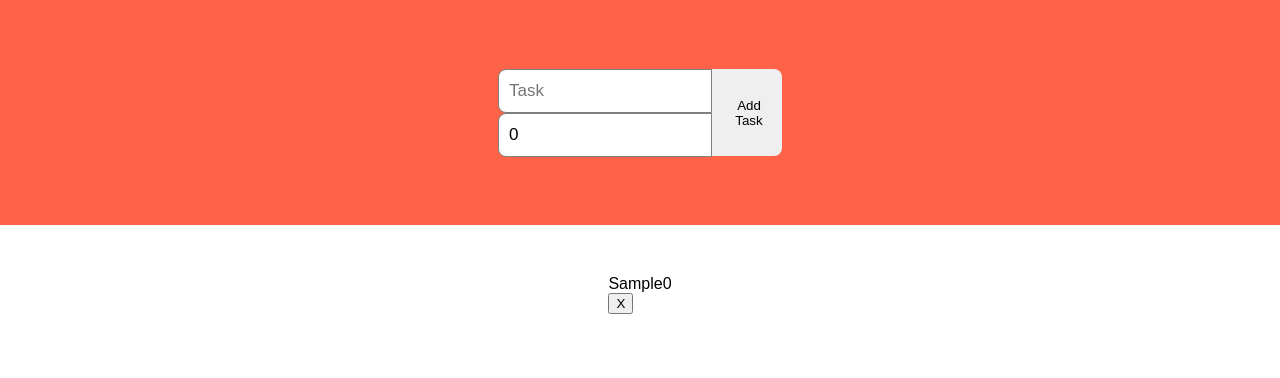
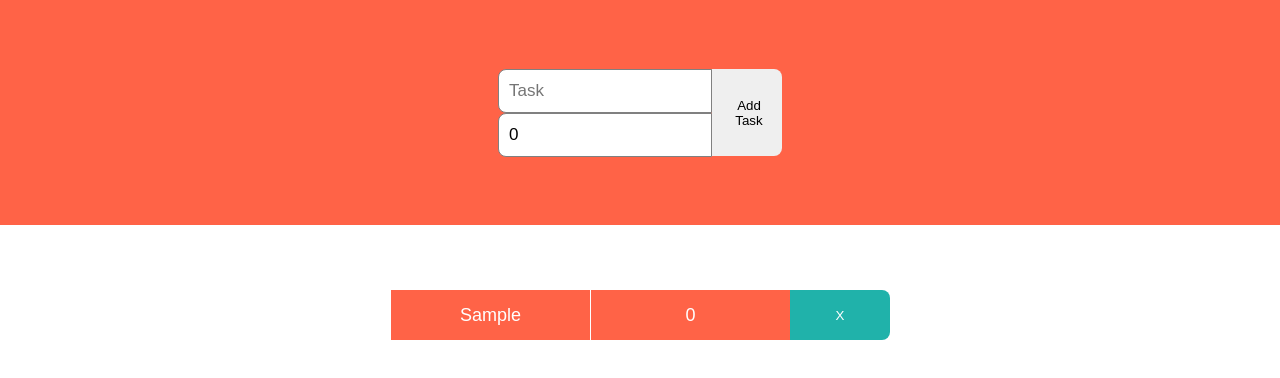
Before and after one commit to FaridAmimri/typescript-todo-list, a React (Create React App) app: page / in a window 1280 px wide. Both pictures are taken after typing "Sample" into the empty fields and a click on the button "Add Task". Shown: the top 378 px of the page. Built offline with nearby package versions, Linux system fonts and the light colour scheme.

Commit message:
Styling TodoTask component

```diff
--- a/src/App.css
+++ b/src/App.css
@@ -55,3 +55,41 @@ body {
   padding-top: 50px;
   flex-direction: column;
 }
+
+.task {
+  width: 500px;
+  height: 50px;
+  display: flex;
+  color: white;
+  margin: 15px;
+}
+
+.task .content {
+  flex: 80%;
+  height: 100%;
+  display: flex;
+  justify-content: center;
+  align-items: center;
+}
+
+.task .content span {
+  display: grid;
+  place-items: center;
+  border: 1px solid white;
+  width: 100%;
+  height: 100%;
+  font-size: 18px;
+  border-right: none;
+  background-color: tomato;
+}
+
+.task button {
+  flex: 20%;
+  height: 100%;
+  border: none;
+  background-color: lightseagreen;
+  border-top-right-radius: 8px;
+  border-bottom-right-radius: 8px;
+  color: white;
+  cursor: pointer;
+}
```
